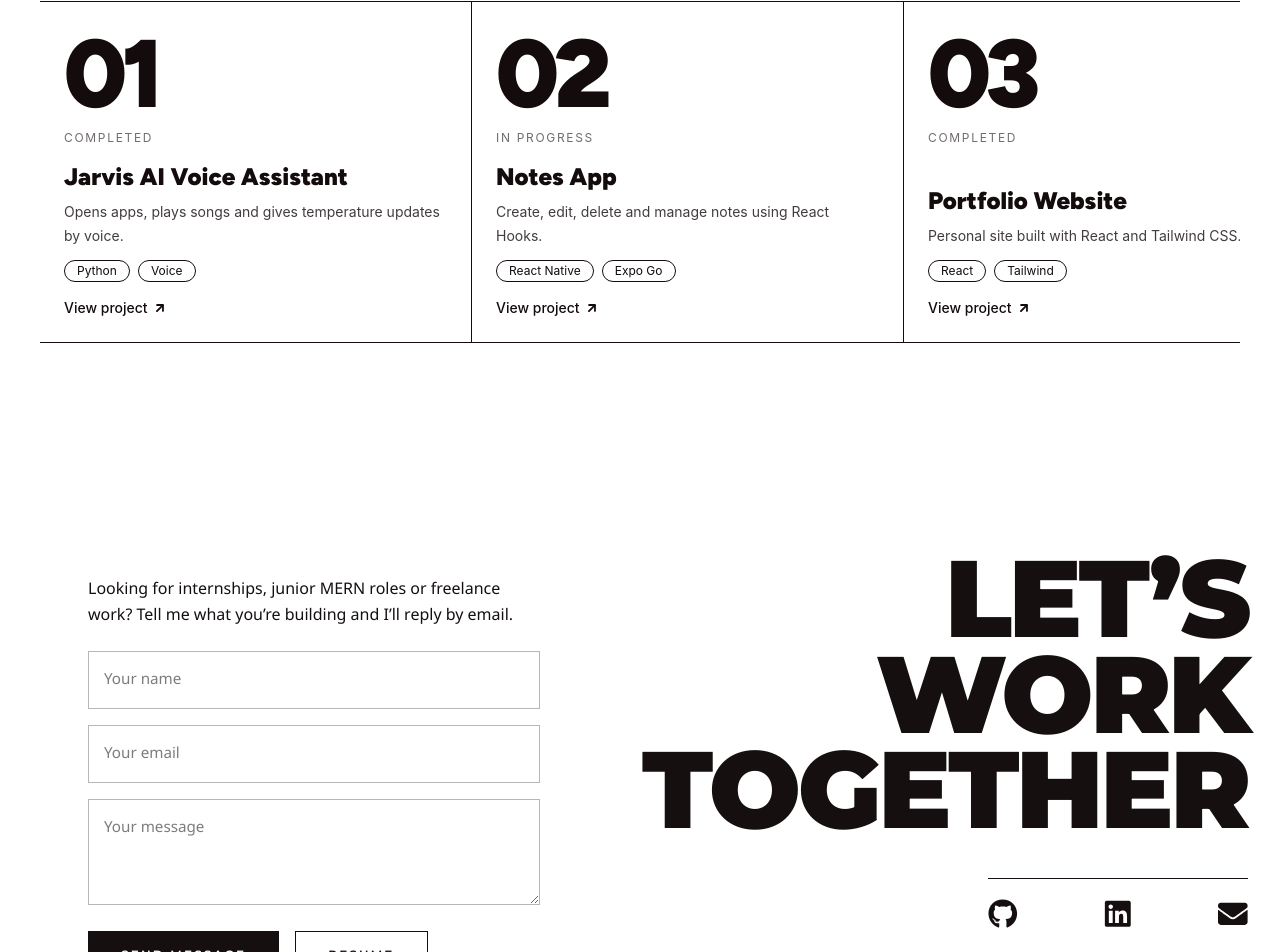
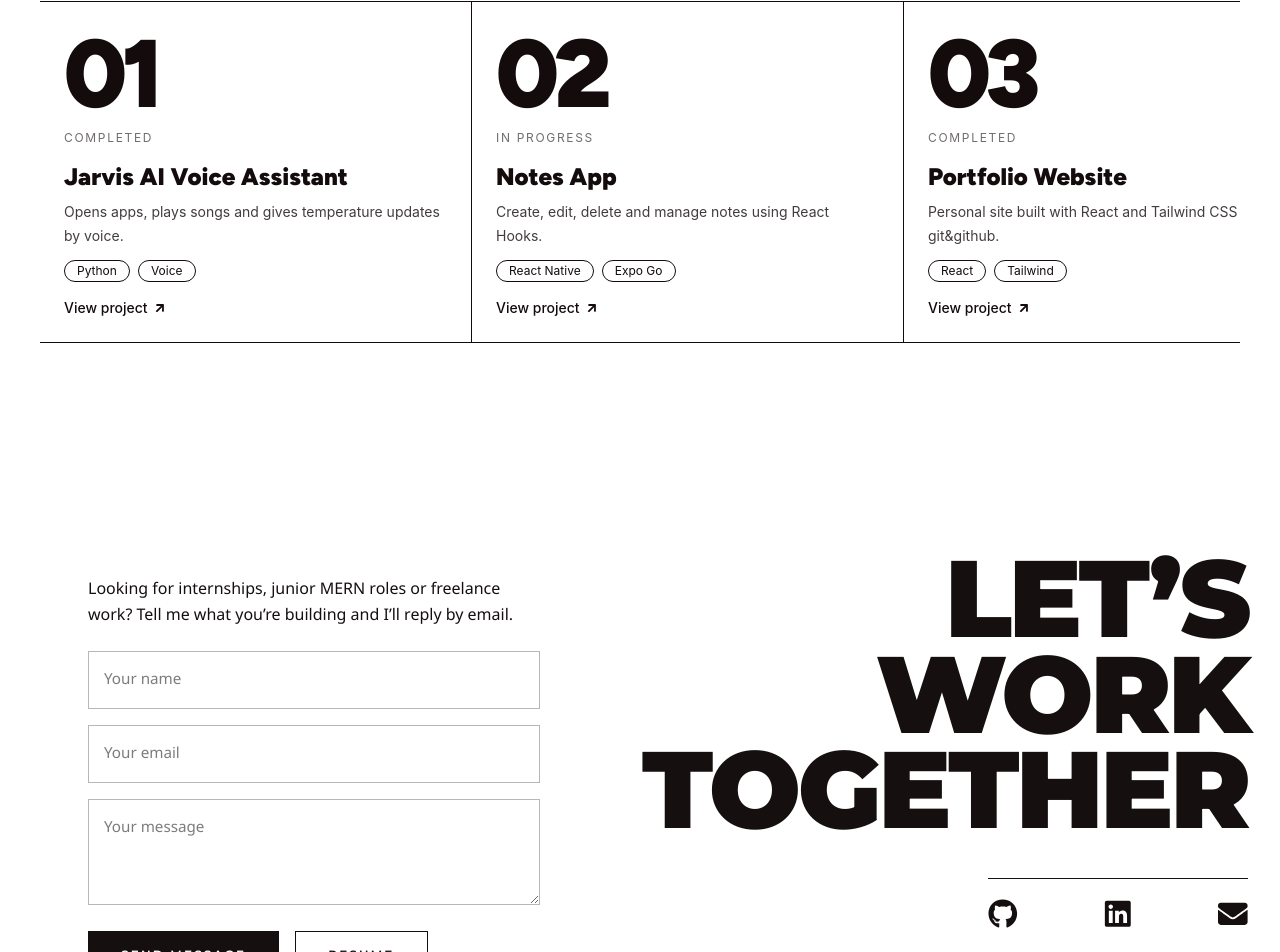
Before and after one commit to dhananjayshrama/react-based-website, a React (Vite) app: page / in a window 1280 px wide. Shown: the part 2296-3248 px from the top of the page. Built offline with nearby package versions, Linux system fonts and the light colour scheme; a web font is replaced by a local one.

Commit message:
Update Project

```diff
--- a/src/components/Projects.jsx
+++ b/src/components/Projects.jsx
@@ -19,7 +19,7 @@ const projects = [
   {
     status: "Completed",
     title: "Portfolio Website",
-    about: "Personal site built with React and Tailwind CSS.",
+    about: "Personal site built with React and Tailwind CSS git&github.",
     tags: ["React", "Tailwind"],
     link: "https://github.com/your-username/portfolio",
   },
```
